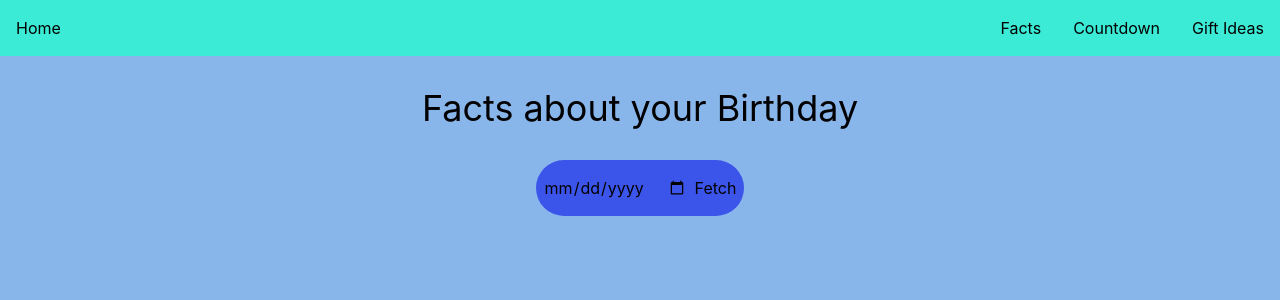
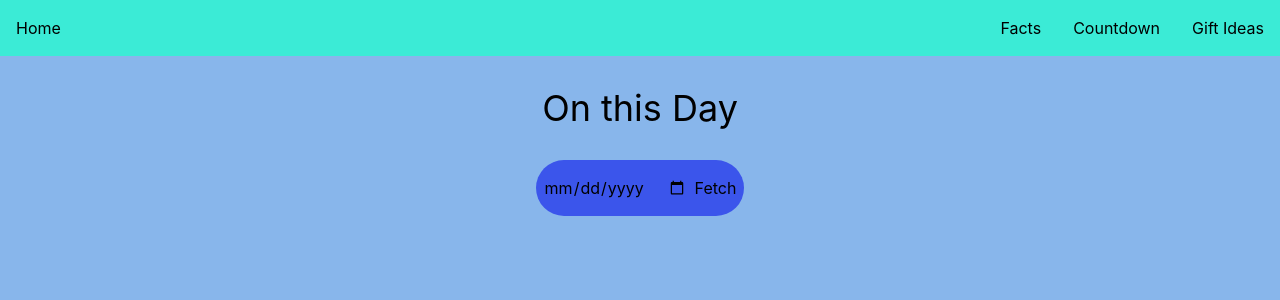
Before and after one commit to hiralsinghal/birthday-cards, a React (Vite) app: page /birthday-facts in a window 1280 px wide. Shown: the top 300 px of the page. Built offline with nearby package versions, Linux system fonts and the light colour scheme.

Commit message:
updated facts to be day and added api for fetching on this day

```diff
--- a/src/App.jsx
+++ b/src/App.jsx
@@ -1,7 +1,7 @@
 import { BrowserRouter, Routes, Route, Link } from 'react-router'
 import Navbar from './components/Navbar'
 import Home from './pages/Home'
-import Facts from './pages/Facts'
+import DayFacts from './pages/Day'
 import Countdown from './pages/Countdown'
 import Gift from './pages/Gift-ideas'
 import './App.css'
@@ -18,7 +18,7 @@ function App() {
         {/*<Confetti width={innerWidth} height={innerHeight}></Confetti>*/}
         <Routes>
           <Route path="/" element={<Home/>}/>
-          <Route path="/birthday-facts" element={<Facts/>}/>
+          <Route path="/birthday-facts" element={<DayFacts/>}/>
           <Route path="/countdown" element={<Countdown/>}/>
           <Route path="/gift-ideas" element={<Gift/>}/>
         </Routes>
--- /dev/null
+++ b/src/pages/Day.jsx
@@ -0,0 +1,39 @@
+import { useState } from "react"
+
+export default function DayFacts() {
+    const [date, setDate] = useState("");
+    const [events, setEvents] = useState([]);
+    const [dataIsLoaded, setDataIsLoaded] = useState(false);
+
+    async function fetchDay() {
+        const [year, month, day] = date.split("-")
+        const url = await fetch(`https://byabbe.se/on-this-day/${parseInt(month)}/${parseInt(day)}/events.json`)
+        const data = await url.json()
+        setEvents(data.events)
+        setDataIsLoaded(true)
+    }
+
+    return (
+        <div className="flex flex-col place-content-center">
+            <header>
+                <h1 className="p-8 text-4xl text-center">On this Day</h1>
+            </header>
+
+            <main>
+                <div className="bg-[#3B55EB] rounded-4xl ml-auto mr-auto w-52 p-4 flex flex-row text-center content-center justify-center">
+                    <input id="date" type="date" value={date} onChange={e => setDate(e.target.value)}></input>
+                    <button id="fetch" className="pl-2" onClick={fetchDay}>Fetch</button>
+                </div>
+            </main>
+
+            <ul className="m-4">
+                {events.map((event, i) => (
+                    <li key={i}>
+                        <h4 className="font-bold">{event.year}</h4>
+                        <p>{event.description}</p>
+                    </li>
+                ))}
+            </ul>
+        </div>
+    );
+}
--- a/src/pages/Facts.jsx
+++ /dev/null
@@ -1,30 +0,0 @@
-import { useState } from "react"
-
-export default function Facts() {
-    const [date, setDate] = useState("");
-    const [events, setEvents] = useState([]);
-    const [dataIsLoaded, setDataIsLoaded] = useState(false);
-
-    async function fetchFacts() {
-        const [year, month, day] = date.split("-")
-        const url = await fetch(`https://byabbe.se/on-this-day/${month}/${day}/events.json`)
-        const data = await url.json()
-        setEvents(data.events)
-        setDataIsLoaded(true)
-    }
-
-    return (
-        <div className="flex flex-col place-content-center">
-            <header>
-                <h1 className="p-8 text-4xl text-center">Facts about your Birthday</h1>
-            </header>
-
-            <main>
-                <div className="bg-[#3B55EB] rounded-4xl ml-auto mr-auto w-52 p-4 flex flex-row text-center content-center justify-center">
-                    <input id="date" type="date" placeholder="DD/MM"></input>
-                    <button id="fetch" className="pl-2">Fetch</button>
-                </div>
-            </main>
-        </div>
-    );
-}
```
